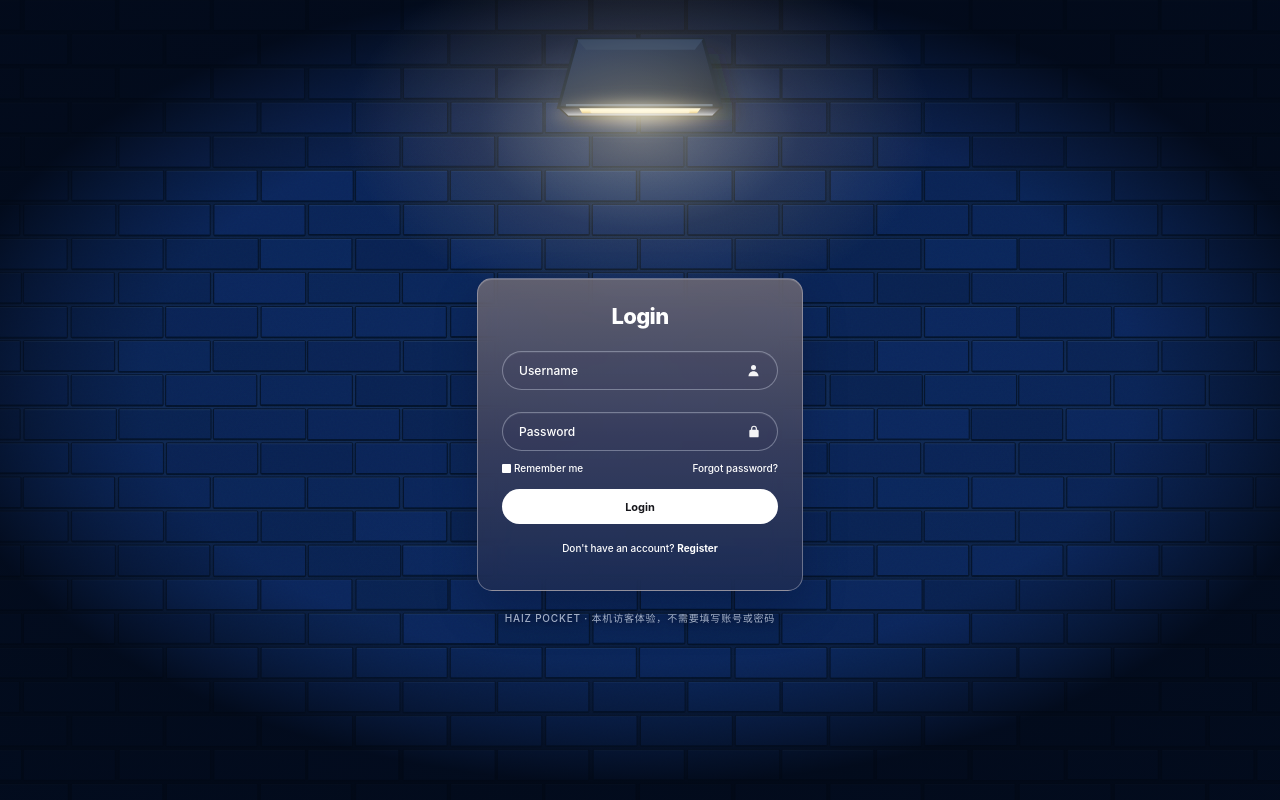
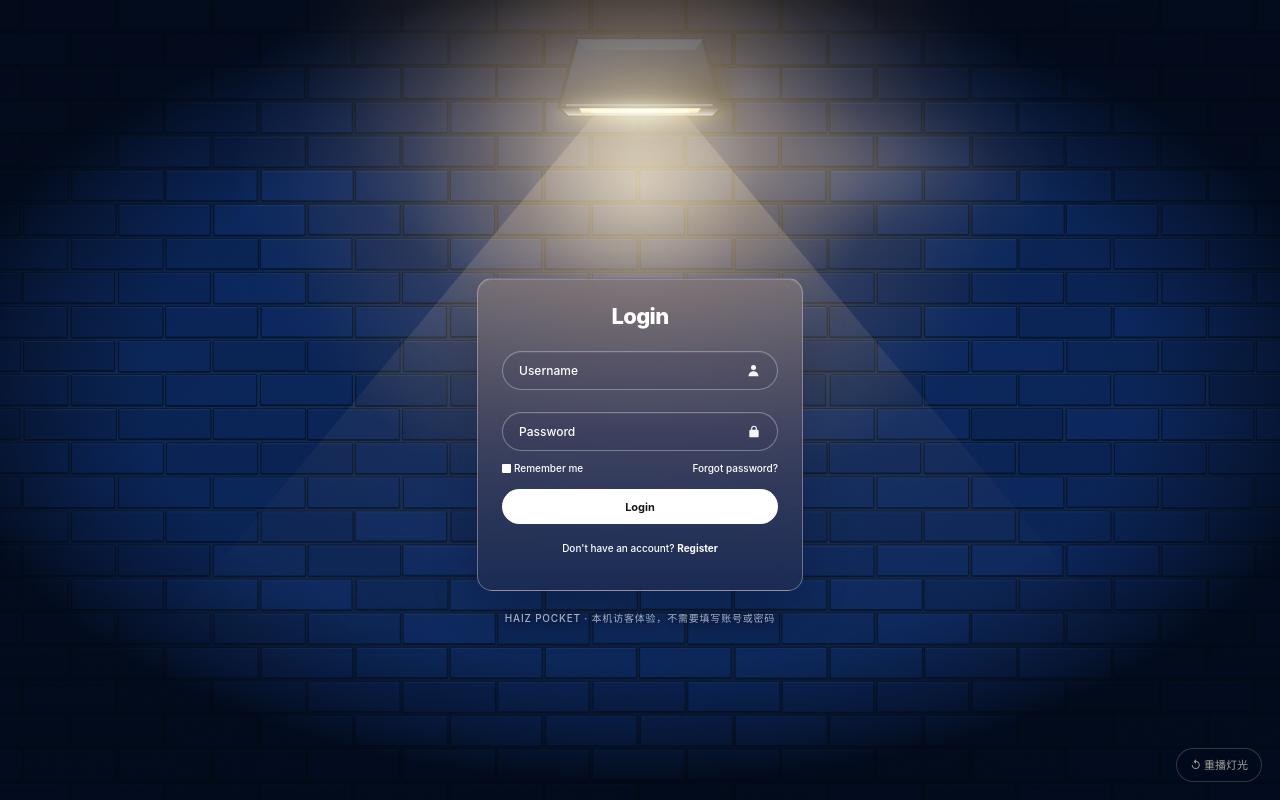
Before and after one commit to manyIwant/haiz, a React (Vite) app in the folder app/web-lamp-react/: page / in a window 1280 px wide. Built offline with nearby package versions, Linux system fonts and the light colour scheme.

Commit message:
feat(lamp): interactive light-on sequence with replay and delayed glass card reveal

```diff
--- a/app/web-lamp-react/src/main.tsx
+++ b/app/web-lamp-react/src/main.tsx
@@ -1,4 +1,4 @@
-import React from "react";
+import React, { useState } from "react";
 import { createRoot } from "react-dom/client";
 import { motion, MotionConfig, useReducedMotion } from "motion/react";
 import "./styles.css";
@@ -25,17 +25,24 @@ function AccountOutline({ label, icon }: { label: string; icon: "user" | "lock"
 
 function Entrance() {
   const reduced = useReducedMotion();
-  const initial = reduced ? { opacity: 1, y: 0 } : { opacity: 0, y: 16 };
+  const [sequence, setSequence] = useState(0);
+  const initial = reduced ? { opacity: 1, y: 0, scale: 1 } : { opacity: 0, y: 24, scale: 0.985 };
   return (
     <main className="wall-scene">
-      <div className="wall-photo" aria-hidden="true" />
-      <div className="light-bloom" aria-hidden="true" />
-      <div className="lamp-highlight" aria-hidden="true" />
+      <div className="lighting-stage" key={sequence} aria-hidden="true">
+        <div className="wall-photo" />
+        <div className="wall-illumination" />
+        <div className="wall-ray" />
+        <div className="light-bloom" />
+        <div className="lamp-halo" />
+        <div className="lamp-highlight" />
+      </div>
       <motion.section
+        key={sequence}
         className="login-card"
         initial={initial}
-        animate={{ opacity: 1, y: 0 }}
-        transition={{ duration: reduced ? 0 : 0.9, delay: reduced ? 0 : 0.35, ease: "easeOut" }}
+        animate={{ opacity: 1, y: 0, scale: 1 }}
+        transition={{ duration: reduced ? 0 : 1, delay: reduced ? 0 : 1.18, ease: [0.16, 1, 0.3, 1] }}
         aria-labelledby="login-title"
       >
         <h1 id="login-title">Login</h1>
@@ -54,6 +61,9 @@ function Entrance() {
         <p className="register" aria-hidden="true">Don't have an account? <strong>Register</strong></p>
       </motion.section>
       <p className="access-note">HAIZ POCKET · 本机访客体验，不需要填写账号或密码</p>
+      <button className="replay-light" type="button" onClick={() => setSequence((previous) => previous + 1)} aria-label="重新播放壁灯点亮动画">
+        <span aria-hidden="true">↺</span> 重播灯光
+      </button>
     </main>
   );
 }
```
